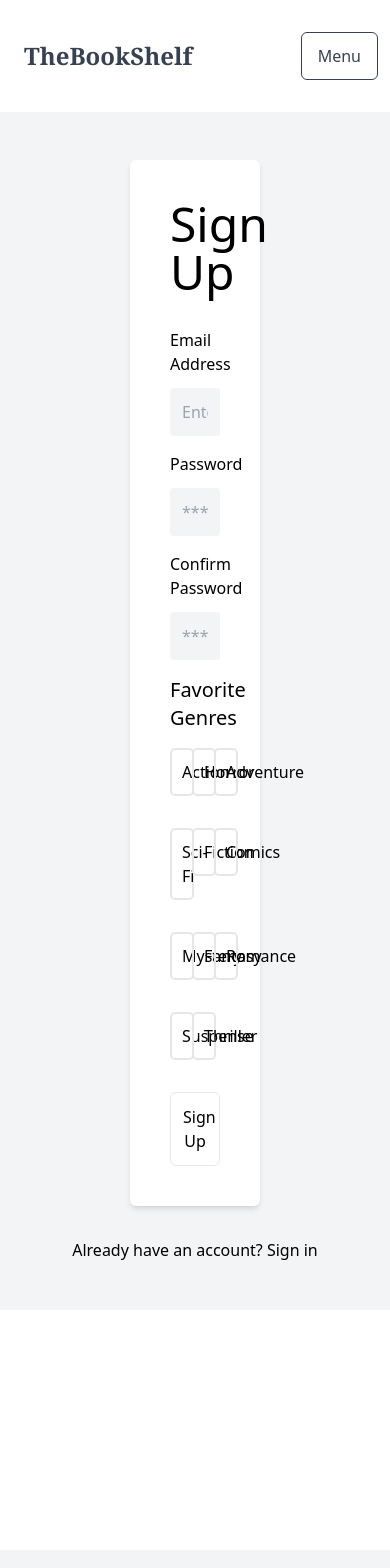
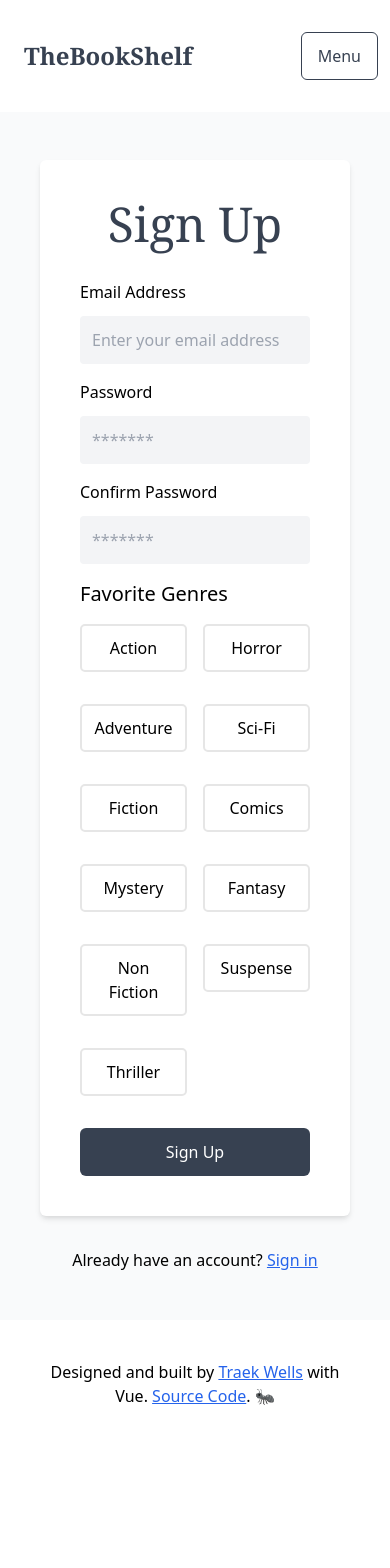
Before and after one commit to TraekWells/book-review-app, a Vue app: page /signup in a window 390 px wide. Shown: the top 1568 px of the page. After the commit the page ends 1448 px from the top, so only its background shows below. Built offline with nearby package versions, Linux system fonts and the light colour scheme; no server answers.

Commit message:
Updated responsive styles

```diff
--- a/src/components/Footer.vue
+++ b/src/components/Footer.vue
@@ -1,17 +1,17 @@
 <template>
-  <footer class="mt-60 py-10 bg-gray-100">
+  <footer class="py-10 px-10 bg-white">
     <div class="container mx-auto text-center">
       <p>
         Designed and built by
         <a
-          class="text-blue-600 underline"
+          class="text-blue-600 underline hover:text-blue-900 transition-colors"
           href="https://traek.dev"
           target="_blank"
           >Traek Wells</a
         >
         with Vue.
         <a
-          class="text-blue-600 underline"
+          class="text-blue-600 underline hover:text-blue-900 transition-colors"
           href="https://github.com/TraekWells/book-review-app"
           target="_blank"
           >Source Code</a
--- a/src/components/Navbar.vue
+++ b/src/components/Navbar.vue
@@ -1,8 +1,9 @@
 <template>
-  <nav class="py-7 px-3 shadow-md flex items-center justify-between">
+  <nav class="py-7 px-3 shadow-md">
+    <div class="container flex items-center justify-between">
       <router-link
         :to="{ name: 'Home' }"
-      class="p-3 z-20 font-black text-gray-700 text-2xl font-serif transition-colors"
+        class="p-3 z-20 font-black mr-4 text-gray-700 text-2xl font-serif transition-colors"
         >TheBookShelf</router-link
       >
       <div class="z-20">
@@ -18,16 +19,17 @@
         class="hidden container mx-auto md:flex items-center md:justify-between flex-wrap"
       >
         <ul
+          v-if="user"
           class="flex flex-col md:flex-row text-gray-700 mb-5 md:mb-0 items-center"
         >
-        <li class="mr-3">
+          <li class="mr-2">
             <router-link
               :to="{ name: 'Library' }"
               class="p-3 hover:bg-gray-700 hover:text-white rounded-md transition-colors"
               >My Library</router-link
             >
           </li>
-        <li class="mr-3">
+          <li class="mr-2">
             <router-link
               :to="{ name: 'SavedBooks' }"
               class="p-3 hover:bg-gray-700 hover:text-white rounded-md transition-colors"
@@ -37,7 +39,7 @@
           <li>
             <router-link
               :to="{ name: 'Search' }"
-            class="text-gray-700 block py-3 px-4 border-gray-700 hover:text-white hover:border-transparent hover:bg-gray-700 transition-colors border bw rounded-md"
+              class="p-3 hover:bg-gray-700 hover:text-white rounded-md transition-colors"
               >Search for Books</router-link
             >
           </li>
@@ -55,13 +57,11 @@
               >Sign In</router-link
             >
           </li>
-        <li v-if="user" class="mr-10">
-          <p>Welcome back {{ user.email }}</p>
-        </li>
           <li v-if="user">
             <a @click="logOut" class="p-4 cursor-pointer">Log Out</a>
           </li>
         </ul>
+      </div>
     </div>
   </nav>
 </template>
--- a/src/components/SignIn.vue
+++ b/src/components/SignIn.vue
@@ -1,12 +1,14 @@
 <template>
-  <article class="sign-in bg-gray-100 py-12">
-    <div class="container">
+  <article class="sign-in bg-gray-50 py-12 h-screen">
+    <div class="container px-10">
       <form
         @submit.prevent="signIn"
-        class="bg-white p-10 rounded-md shadow-md w-1/3 mx-auto"
+        class="bg-white p-10 rounded-md shadow-md md:w-1/2 mx-auto"
       >
-        <h1 class="text-center mb-8">Sign In</h1>
-        <div class="form-field flex flex-col mb-4">
+        <h1 class="text-center mb-8 font-serif text-gray-700">
+          Sign In
+        </h1>
+        <div class="form-field flex flex-col mb-8">
           <label for="email" class="mb-3">Email Address</label>
           <input
             type="text"
@@ -16,7 +18,7 @@
             v-model="email"
           />
         </div>
-        <div class="form-field flex flex-col mb-4">
+        <div class="form-field flex flex-col mb-8">
           <label for="password" class="mb-3">Password</label>
           <input
             type="password"
@@ -27,13 +29,19 @@
           />
         </div>
         <p class="text-red-700 text-center">{{ feedback }}</p>
-        <button class="border border-gray-200 p-3 w-full rounded-md">
+        <button
+          class="p-3 w-full rounded-md text-white bg-gray-700 transition-colors hover:bg-gray-800"
+        >
           Sign In
         </button>
       </form>
       <p class="text-center mt-8">
         Don't have an account?
-        <router-link :to="{ name: 'SignUp' }">Sign up</router-link>
+        <router-link
+          :to="{ name: 'SignUp' }"
+          class="text-blue-600 underline hover:text-blue-900 transition-colors"
+          >Sign up</router-link
+        >
       </p>
     </div>
   </article>
--- a/src/components/SignUp.vue
+++ b/src/components/SignUp.vue
@@ -1,11 +1,11 @@
 <template>
-  <article class="sign-up bg-gray-100 py-12">
-    <div class="container">
+  <article class="sign-up bg-gray-50 py-12">
+    <div class="container px-10">
       <form
         @submit.prevent="signUp"
-        class="bg-white p-10 rounded-md shadow-md w-1/3 mx-auto"
+        class="bg-white p-10 rounded-md shadow-md lg:w-1/2 mx-auto"
       >
-        <h1 class="text-center mb-8">Sign Up</h1>
+        <h1 class="text-center mb-8 font-serif text-gray-700">Sign Up</h1>
         <div class="form-field flex flex-col mb-4">
           <label for="email" class="mb-3">Email Address</label>
           <input
@@ -43,7 +43,9 @@
           />
         </div>
         <h3 class="text-xl my-4">Favorite Genres</h3>
-        <div class="favorite-genres grid grid-cols-3 gap-4 text-center mb-4">
+        <div
+          class="favorite-genres grid grid-cols-2 md:grid-cols-3 gap-4 text-center mb-4"
+        >
           <div class="form-field custom-checkbox mb-4">
             <input
               type="checkbox"
@@ -119,16 +121,16 @@
           <div class="form-field custom-checkbox mb-4">
             <input
               type="checkbox"
-              id="romance"
-              value="romance"
+              id="non-fiction"
+              value="non-fiction"
               v-model="genres"
             />
-            <label for="romance">Romance</label>
+            <label for="romance">Non Fiction</label>
           </div>
           <div class="form-field custom-checkbox mb-4">
             <input
               type="checkbox"
-              id="Suspense"
+              id="suspense"
               value="suspense"
               v-model="genres"
             />
@@ -144,13 +146,19 @@
             <label for="thriller">Thriller</label>
           </div>
         </div>
-        <button class="border border-gray-200 p-3 w-full rounded-md">
+        <button
+          class="p-3 w-full rounded-md text-white bg-gray-700 transition-colors hover:bg-gray-800"
+        >
           Sign Up
         </button>
       </form>
       <p class="text-center mt-8">
         Already have an account?
-        <router-link :to="{ name: 'SignIn' }">Sign in</router-link>
+        <router-link
+          :to="{ name: 'SignIn' }"
+          class="text-blue-600 underline hover:text-blue-900 transition-colors"
+          >Sign in</router-link
+        >
       </p>
     </div>
   </article>
```
Lines whose indentation alone changed are shown as unchanged.
